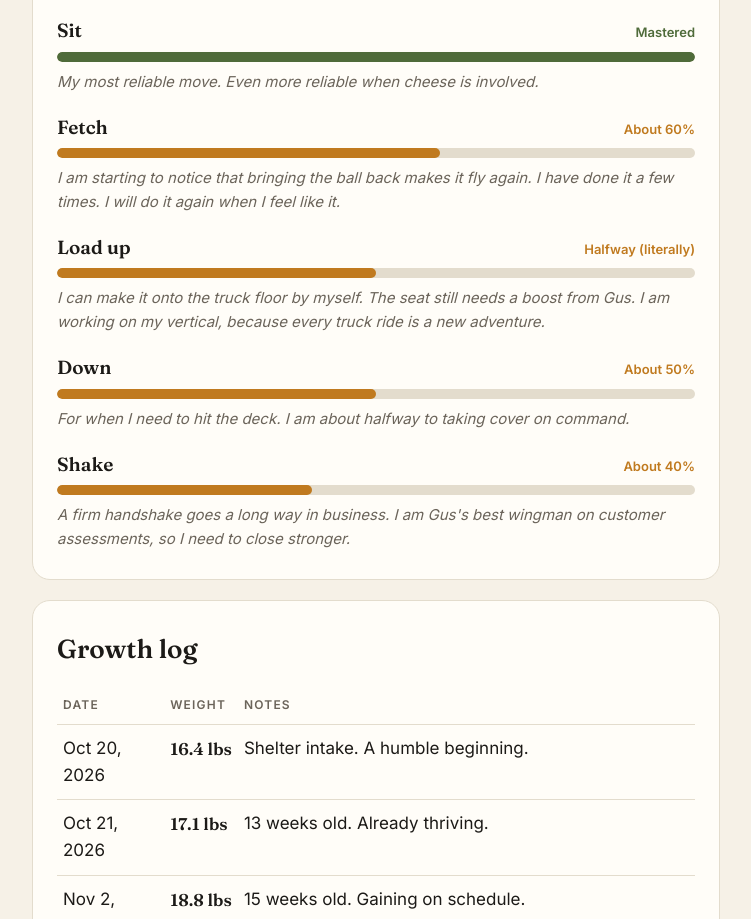
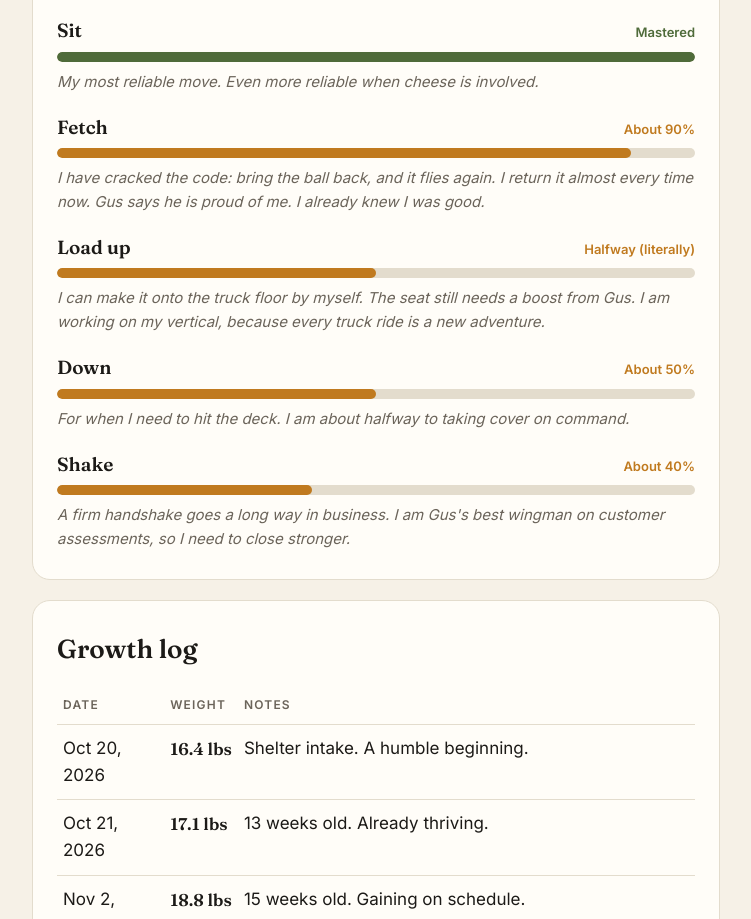
Before and after one commit to gusguidry/bartguidry.com, a plain HTML site: page index.html in a window 1280 px wide. Shown: the part 2718-3637 px from the top of the page, without its empty margins (264-1015 px from the left). Drawn offline with Linux system fonts and the light colour scheme.

Commit message:
Training report: fetch at 90%
Co-Authored-By: Claude Opus 5.5 <noreply@anthropic.com>
Claude-Session: https://claude.ai/code/session_01Xe4cw62Ho9AagfR3dmgQUw

```diff
--- a/index.html
+++ b/index.html
@@ -230,9 +230,9 @@
       <p class="aside">My most reliable move. Even more reliable when cheese is involved.</p>
     </div>
     <div class="skill wip">
-      <div class="top"><span class="name">Fetch</span><span class="pct">About 60%</span></div>
-      <div class="bar"><span style="width:60%"></span></div>
-      <p class="aside">I am starting to notice that bringing the ball back makes it fly again. I have done it a few times. I will do it again when I feel like it.</p>
+      <div class="top"><span class="name">Fetch</span><span class="pct">About 90%</span></div>
+      <div class="bar"><span style="width:90%"></span></div>
+      <p class="aside">I have cracked the code: bring the ball back, and it flies again. I return it almost every time now. Gus says he is proud of me. I already knew I was good.</p>
     </div>
     <div class="skill wip">
       <div class="top"><span class="name">Load up</span><span class="pct">Halfway (literally)</span></div>
```
